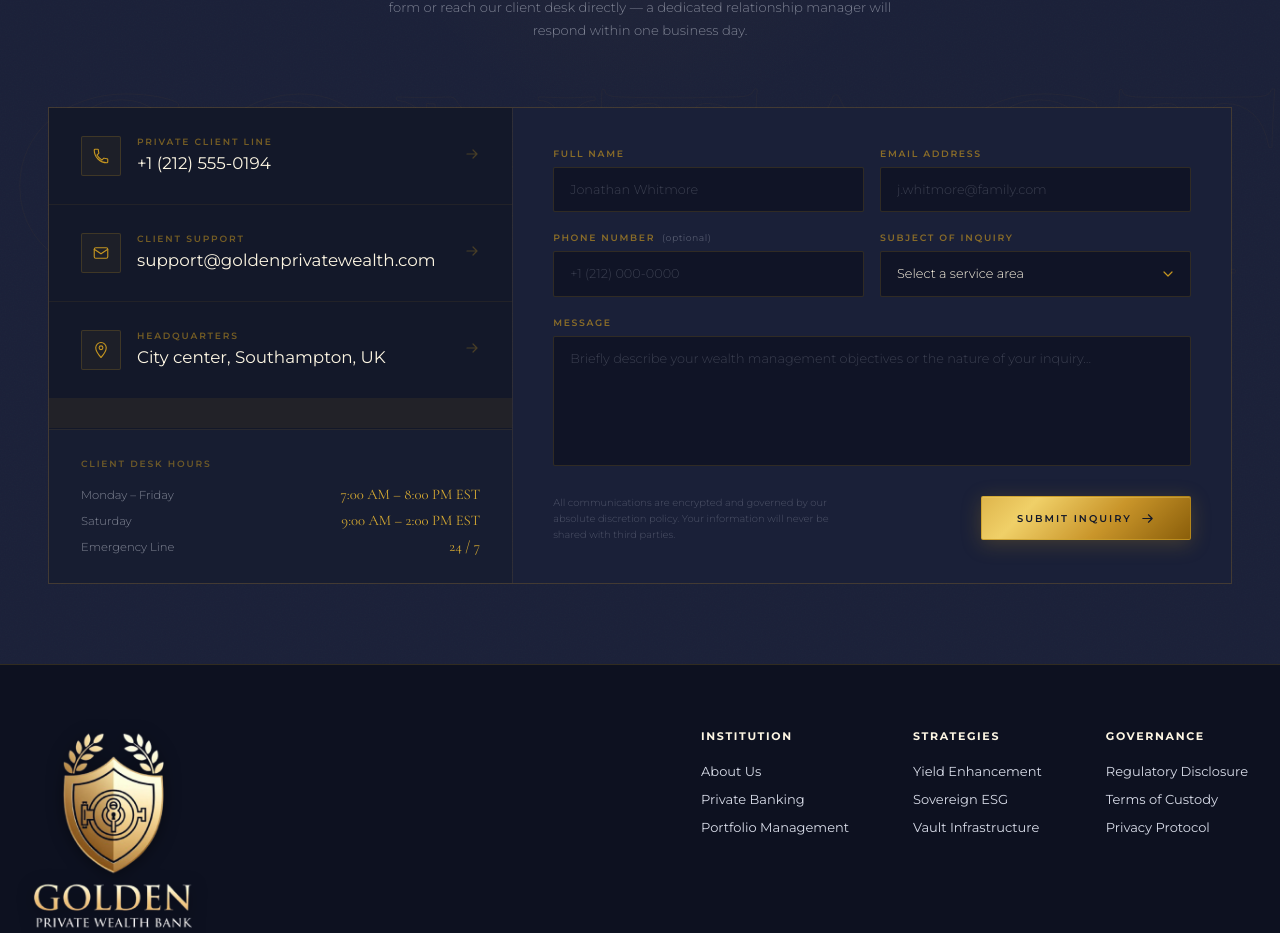
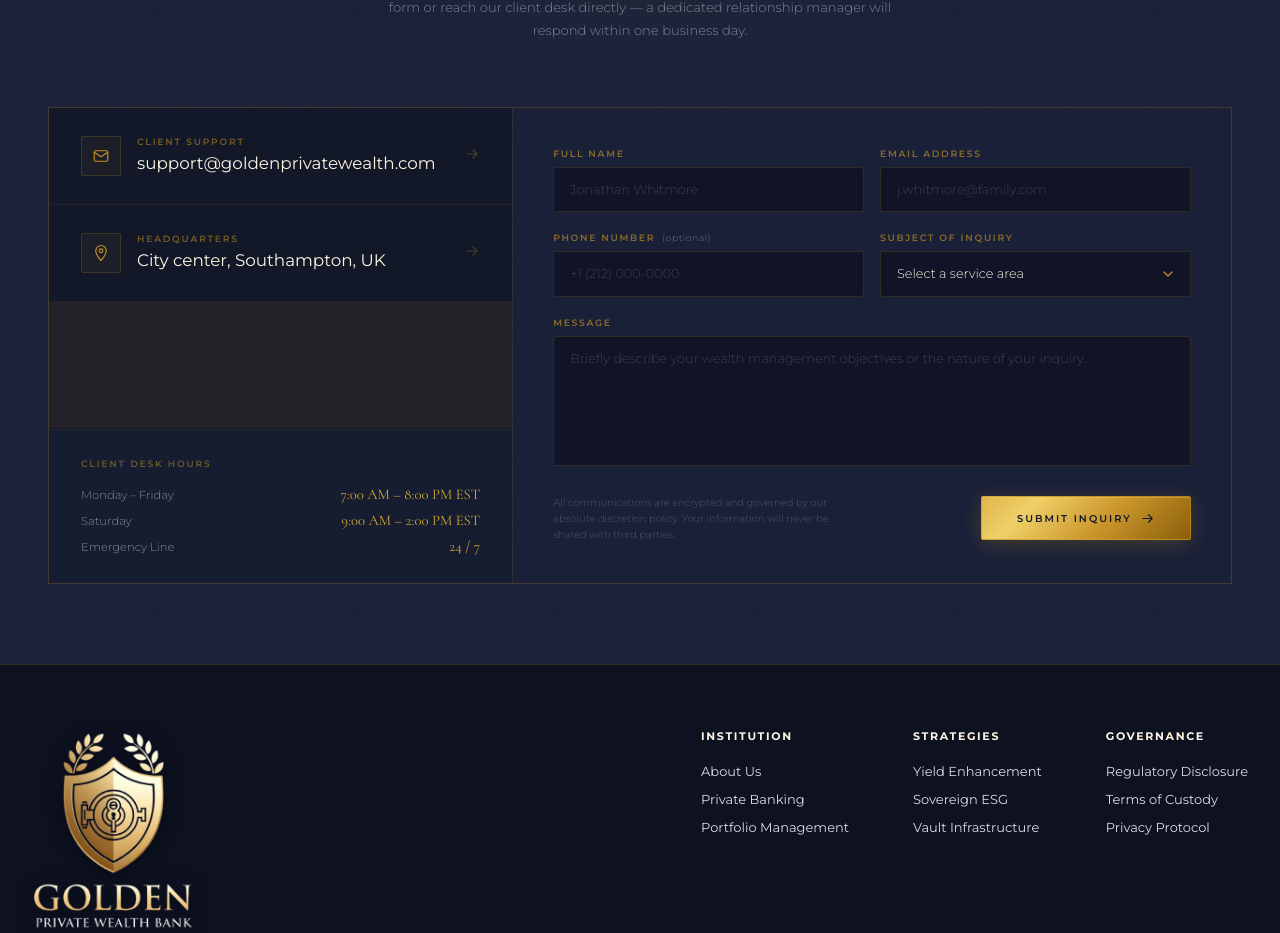
Before and after one commit to ObiKennedi/golden-private-wealth, a Next.js app: page / in a window 1280 px wide. Shown: the part 6516-7449 px from the top of the page. Built offline with nearby package versions, Linux system fonts and the light colour scheme.

Commit message:
removed the number

```diff
--- a/components/landing-page/Contact.tsx
+++ b/components/landing-page/Contact.tsx
@@ -4,18 +4,18 @@ import "@/styles/landing-page/Contact.scss"
 import { useState } from "react"
 
 const CONTACT_INFO = [
-    {
-        id: "phone",
-        label: "Private Client Line",
-        value: "+1 (212) 555-0194",
-        display: "+1 (212) 555-0194",
-        href: "tel:+12125550194",
-        icon: (
-            <svg viewBox="0 0 24 24" fill="none" aria-hidden="true">
-                <path d="M6.6 10.8c1.4 2.8 3.8 5.1 6.6 6.6l2.2-2.2c.3-.3.7-.4 1-.2 1.1.4 2.3.6 3.6.6.6 0 1 .4 1 1V20c0 .6-.4 1-1 1C10.6 21 3 13.4 3 4c0-.6.4-1 1-1h3.5c.6 0 1 .4 1 1 0 1.3.2 2.5.6 3.6.1.3 0 .7-.2 1L6.6 10.8Z" stroke="currentColor" strokeWidth="1.5" strokeLinecap="round" strokeLinejoin="round" />
-            </svg>
-        ),
-    },
+    // {
+    //     id: "phone",
+    //     label: "Private Client Line",
+    //     value: "+1 (212) 555-0194",
+    //     display: "+1 (212) 555-0194",
+    //     href: "tel:+12125550194",
+    //     icon: (
+    //         <svg viewBox="0 0 24 24" fill="none" aria-hidden="true">
+    //             <path d="M6.6 10.8c1.4 2.8 3.8 5.1 6.6 6.6l2.2-2.2c.3-.3.7-.4 1-.2 1.1.4 2.3.6 3.6.6.6 0 1 .4 1 1V20c0 .6-.4 1-1 1C10.6 21 3 13.4 3 4c0-.6.4-1 1-1h3.5c.6 0 1 .4 1 1 0 1.3.2 2.5.6 3.6.1.3 0 .7-.2 1L6.6 10.8Z" stroke="currentColor" strokeWidth="1.5" strokeLinecap="round" strokeLinejoin="round" />
+    //         </svg>
+    //     ),
+    // },
     {
         id: "email",
         label: "Client Support",
```
